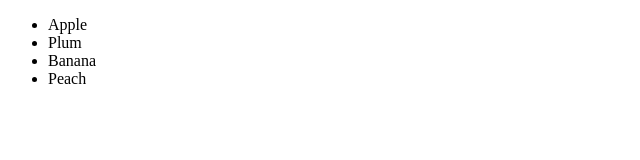
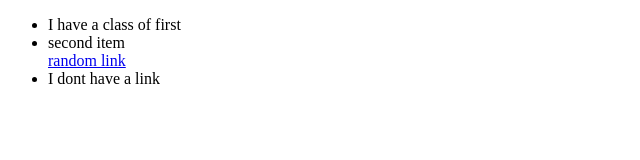
Before and after one commit to hani-chi/javascript, a plain HTML site: page 10th hour/index.html in a window 1280 px wide. Shown: the whole page, without its empty margins (0-640 px from the left). Drawn offline with Linux system fonts and the light colour scheme.

Commit message:
finished 10th hour code

```diff
--- a/10th hour/index.html
+++ b/10th hour/index.html
@@ -9,16 +9,22 @@
   <body>
     <!-- <h1 id="title">Hello CAPS</h1> -->
     <!-- <button href="/" class="btn" id="btn">click me</button> -->
-    <!-- <h1>Hello World</h1>
-    <h2>Hello People</h2> -->
-
-    <ul id="fruits">
-      <li>Apple</li>
+    <!-- <div class="parent">
+      <h2>Hello World</h2>
+      <h2>Hello People</h2>
+    </div> -->
+    <!-- <ul id="fruits">
+      <li class="first">Apple</li>
       <li>Plum</li>
       <li>Banana</li>
-      <li>Peach</li>
+      <li class="last">Peach</li>
+    </ul> -->
+    <ul>
+      <li id="first" class="one">I have a class of first</li>
+      <li id="second" class="two">second item</li>
+      <a href="./first.html" id="link">random link</a>
+      <li>I dont have a link</li>
     </ul>
-
     <script src="./main.js"></script>
   </body>
 </html>
```
Also changed, not shown: 10th hour/main.js (+84 -0 lines).
